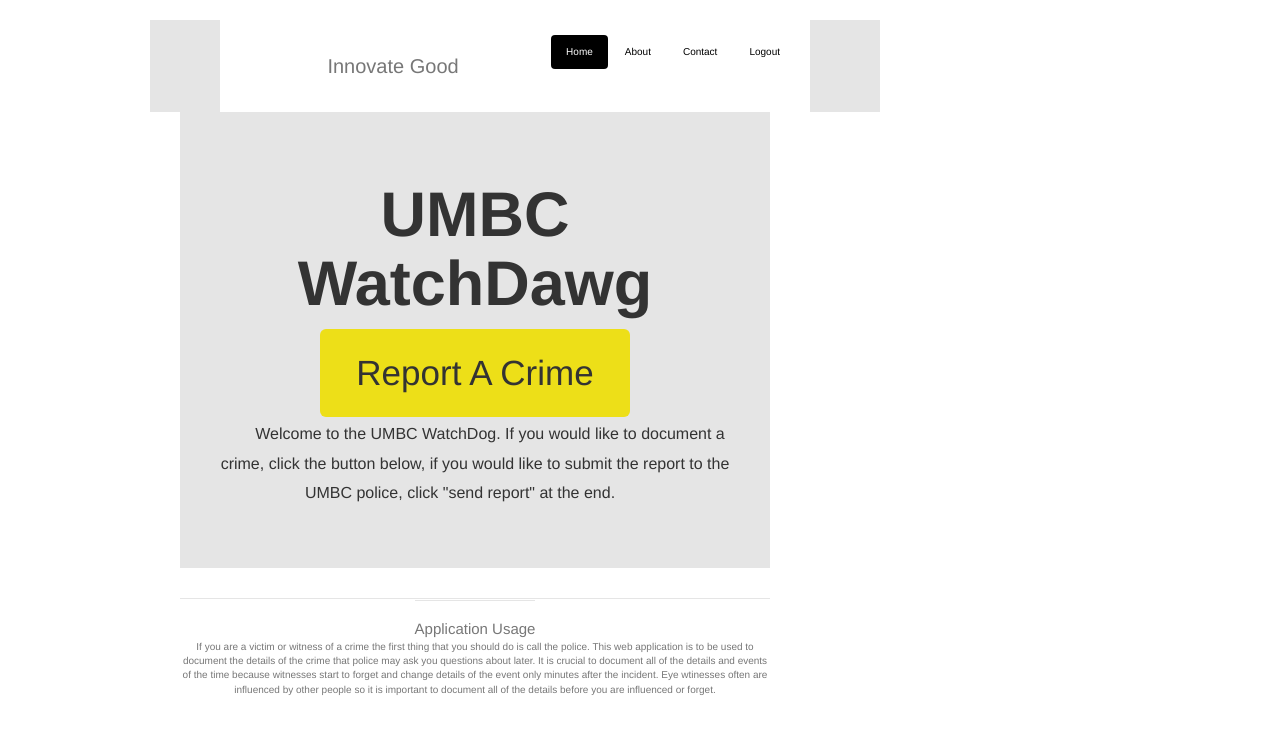
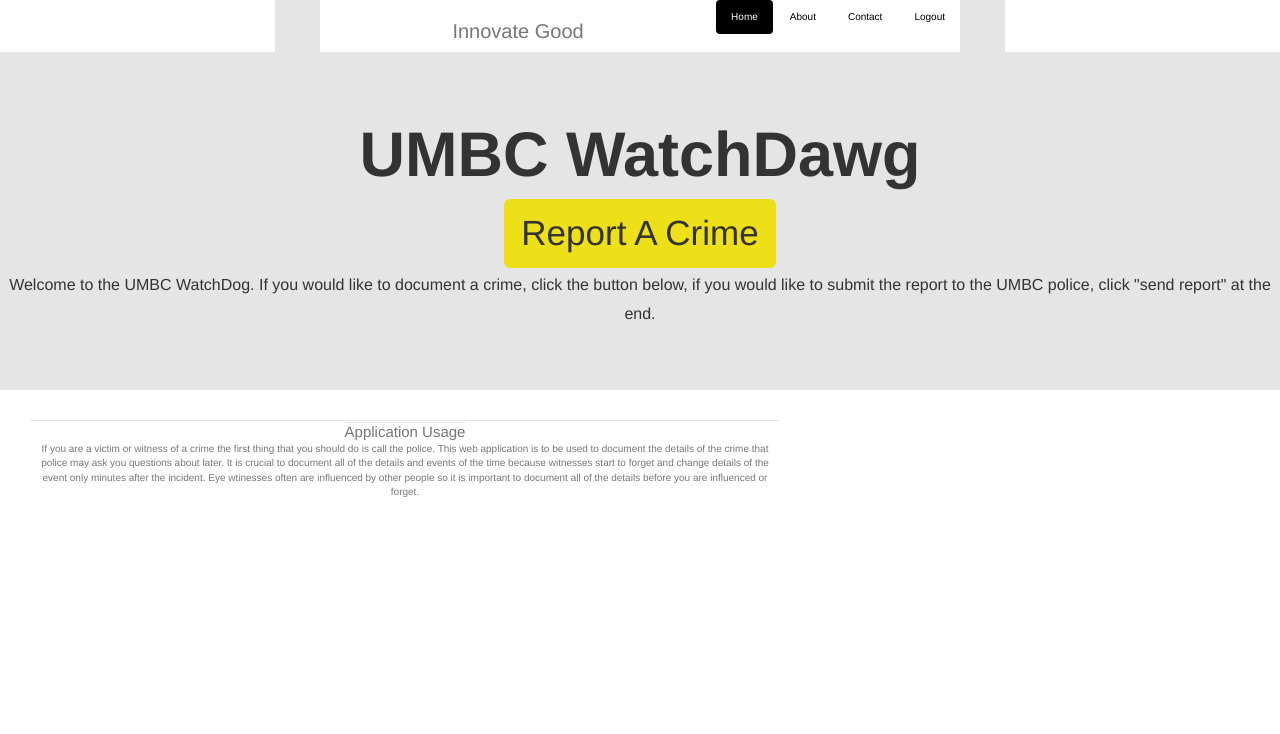
Before and after one commit to umbcWatchDawg/innovate-good-2017, a Django app: page /report/ in a window 1280 px wide. Shown: the top 734 px of the page. Run offline with Django 3.2, Linux system fonts and the light colour scheme; the visitor is signed in with stand-in values (Sample User, id 1); some libraries are stand-ins or nearby versions.

Commit message:
out margins and padding

```diff
--- a/myproject/static/css/report.css
+++ b/myproject/static/css/report.css
@@ -1,22 +1,22 @@
 /* Space out content a bit */
 body {
-  padding-top: 20px;
+/*  padding-top: 20px;
   padding-bottom: 20px;
   padding-left: 50px;
   padding-right: 50px;
   margin-left: 100px;
-  margin-right: 100px;
+  margin-right: 100px;*/
   text-align: center;
-  max-width: 750px;
+  /*max-width: 750px;*/
   }
 .form-signin {
   text-align: center;
   background-color: #e5e5e5;
   /*max-width: 330px;*/
-  padding-right: 15px;
+  /*padding-right: 15px;
   padding-left: 15px;
   padding-bottom: 40px;
-  margin: 0 auto;
+  margin: 0 auto;*/
 }
 .form-signin .form-signin-heading{
 	text-align: center;
@@ -70,7 +70,7 @@ body {
   background-color: #ffffff;
 /*  padding-right: 250px;
   padding-left: 250px;*/
-  padding-bottom: 25px;
+/*  padding-bottom: 25px;
   padding-top: 15px;
   /*padding-bottom: 20px;*/
   font-size: 10px;
@@ -93,7 +93,7 @@ body {
   /*margin-right: 30px;
   margin-left: 30px;*/
   text-align: center;
-  margin-top: 0;
+  /*margin-top: 0;
   margin-bottom: 0;
   /*line-height: 40px;*/
   font-size: 10px;
@@ -110,8 +110,8 @@ body {
 .header h4 {
   /*margin-right: 30px;
   margin-left: 30px;*/
-  margin-top: 0;
-  margin-bottom: 0;
+  /*margin-top: 0;
+  margin-bottom: 0;*/
   line-height: 40px;
   font-size: 30px;
 }
@@ -119,29 +119,29 @@ body {
 /* Custom page footer */
 .footer {
   max-width: 750px;
-  padding-top: 19px;
+  /*padding-top: 19px;*/
   color: #777;
   border-top: 1px solid #e5e5e5;
   font-size: 10px;
-  margin-right: 30px;
-  margin-left: 30px;
+  /*margin-right: 30px;
+  margin-left: 30px;*/
 }
 
 .footer f1 {
-  padding-top: 19px;
+  /*padding-top: 19px;*/
   color: #777;
   border-top: 1px solid #e5e5e5;
   font-size: 15px;
-  margin-right: 30px;
-  margin-left: 30px;
+  /*margin-right: 30px;
+  margin-left: 30px;*/
 }
 
 /* Customize container */
 @media (min-width: 768px) {
   .container {
     max-width: 730px;
-	padding-left: 40px;
-	padding-right: 40px;
+	/*padding-left: 40px;
+	padding-right: 40px;*/
 	background-color: #e5e5e5;
   }
 }
@@ -152,15 +152,16 @@ body {
 /* Main marketing message and sign up button */
 .jumbotron {
 	background-color: #e5e5e5;
-	padding-left: 40px;
+	/*padding-left: 40px;
 	padding-right: 40px;
 	  margin-right: 30px;
-  margin-left: 30px;
+  margin-left: 30px;*/
   text-align: center;
   /*border-bottom: 1px solid #e5e5e5;*/
 }
 
 .jumbotron j1{
+	/*
 	  margin-right: 30px;
   margin-left: 30px;
   /*border-bottom: 1px solid #e5e5e5;*/
@@ -170,8 +171,8 @@ body {
 
   }
 .jumbotron j2{
-	  margin-right: 30px;
-  margin-left: 30px;
+/*	  margin-right: 30px;
+  margin-left: 30px;*/
   text-align: center;
   font-size: 30px;
 
@@ -179,7 +180,8 @@ body {
 }
 
 .jumbotron .btn {
-  padding: 20px 35px;
+	/*
+  padding: 20px 35px;*/
   background-color:#eddf18;
   font-size: 35px;
   }
@@ -229,15 +231,16 @@ body {
   .header,
   .marketing,
   .footer {
+	  /*
     max-width: 750px;
     margin-right: 30px;
-    margin-left: 30px;
+    margin-left: 30px;*/
 
   }
   /* Space out the masthead */
   .header {
     background-color: #ffffff;
-	padding: 15px;
+	/*padding: 15px;
 	padding-bottom: 25px;
 	/*padding-right: 250px;
     padding-left: 250px;*/
```
